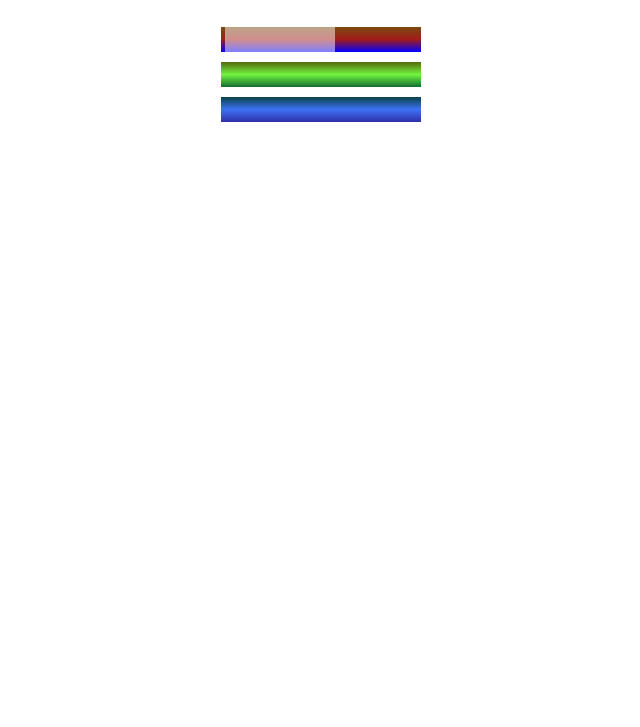
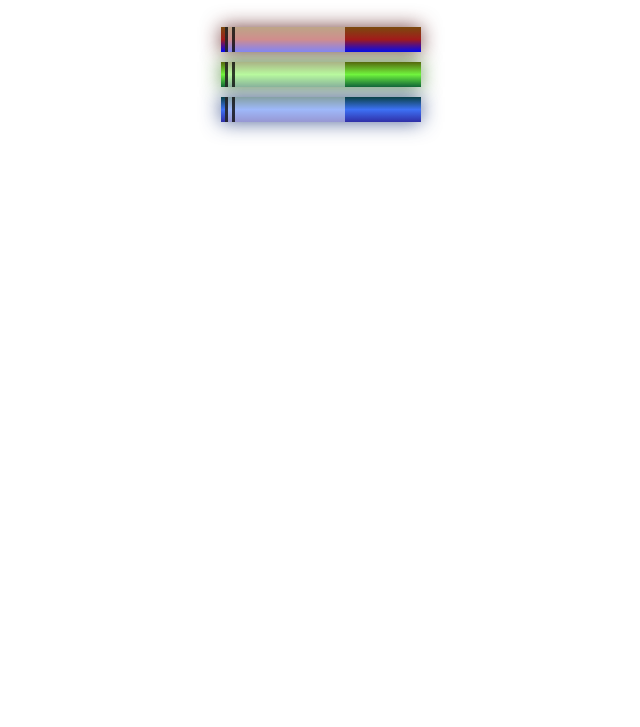
Before and after one commit to jhonrocagithub/marcador, a plain HTML site: page index.html in a window 1280 px wide. Shown: the part 73-800 px from the top of the page, without its empty margins (319-959 px from the left). Drawn offline with Linux system fonts and the light colour scheme.

Commit message:
terminar marcador

```diff
--- a/index.html
+++ b/index.html
@@ -14,8 +14,12 @@
             <div class="sleeve"></div>
         </div>
         <div class="marker green">
+            <div class="cap"></div>
+            <div class="sleeve"></div>
         </div>
         <div class="marker blue">
+            <div class="cap"></div>
+            <div class="sleeve"></div>
         </div>
     </div>
 </body>
--- a/styles.css
+++ b/styles.css
@@ -23,7 +23,7 @@ h1 {
     background-color: rgba(255, 255, 255, 0.5);
     width: 110px;
     height: 25px;
-    border-left-width: 10px;
+    border-left: 10px double rgba(0, 0, 0, 0.75);
   }
 
 .cap, .sleeve{
@@ -32,12 +32,15 @@ h1 {
 
 .red {
     background: linear-gradient(rgb(122, 74, 14), rgb(162, 27, 27), rgb(0, 0, 255));
+    box-shadow: 0 0 20px 0 rgba(83, 14, 14, 0.8);
 }
 
 .green {
     background: linear-gradient(#55680D, #71F53E, #116C31);
+    box-shadow: 0 0 20px 0 #3B7E20CC;
 }
 
 .blue {
     background: linear-gradient(hsl(186, 76%, 16%), hsl(223, 90%, 60%), hsl(240, 56%, 42%));
+    box-shadow: 0 0 20px 0 hsl(223, 59%, 31%, 0.8);
 }
```
